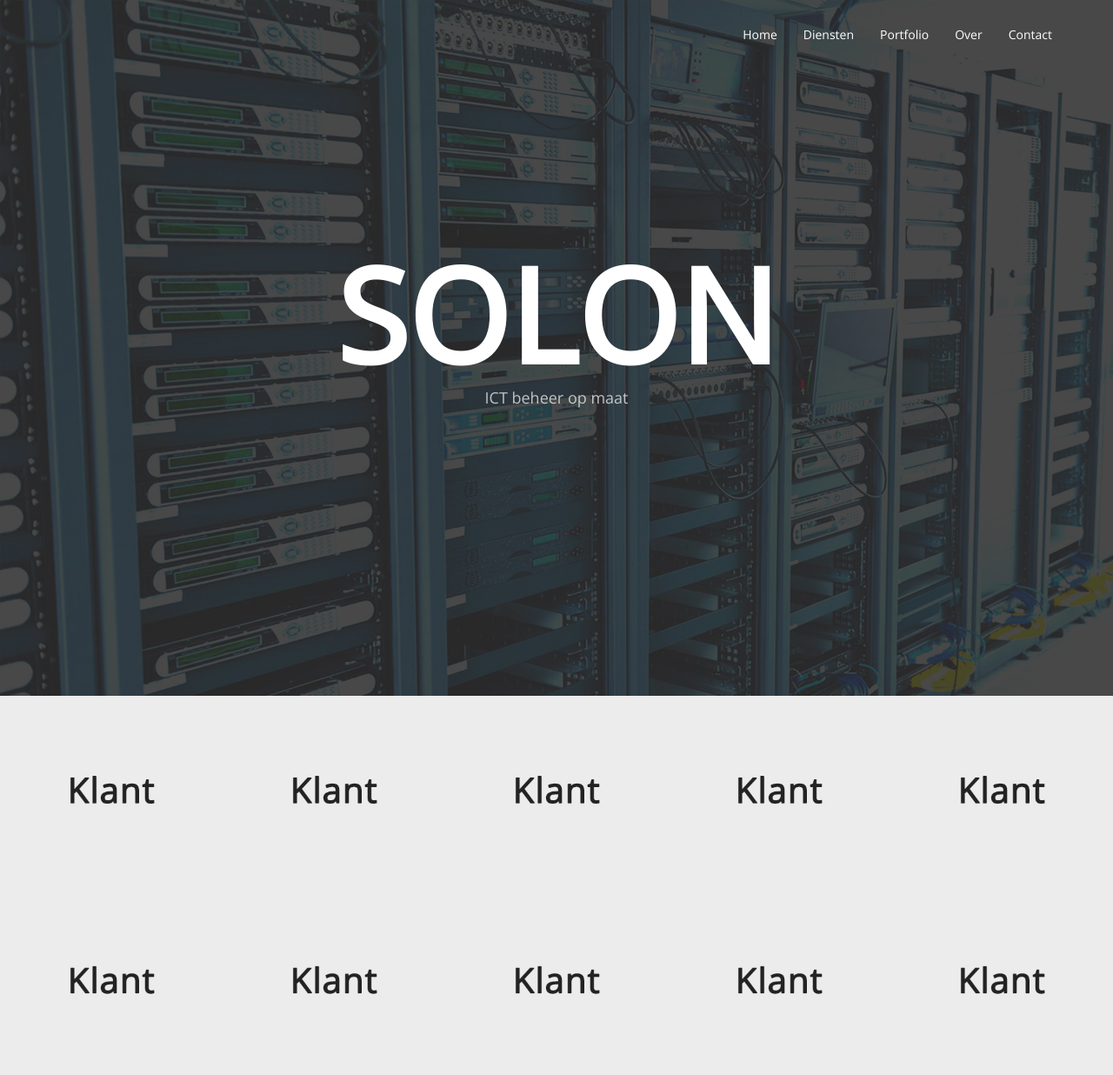
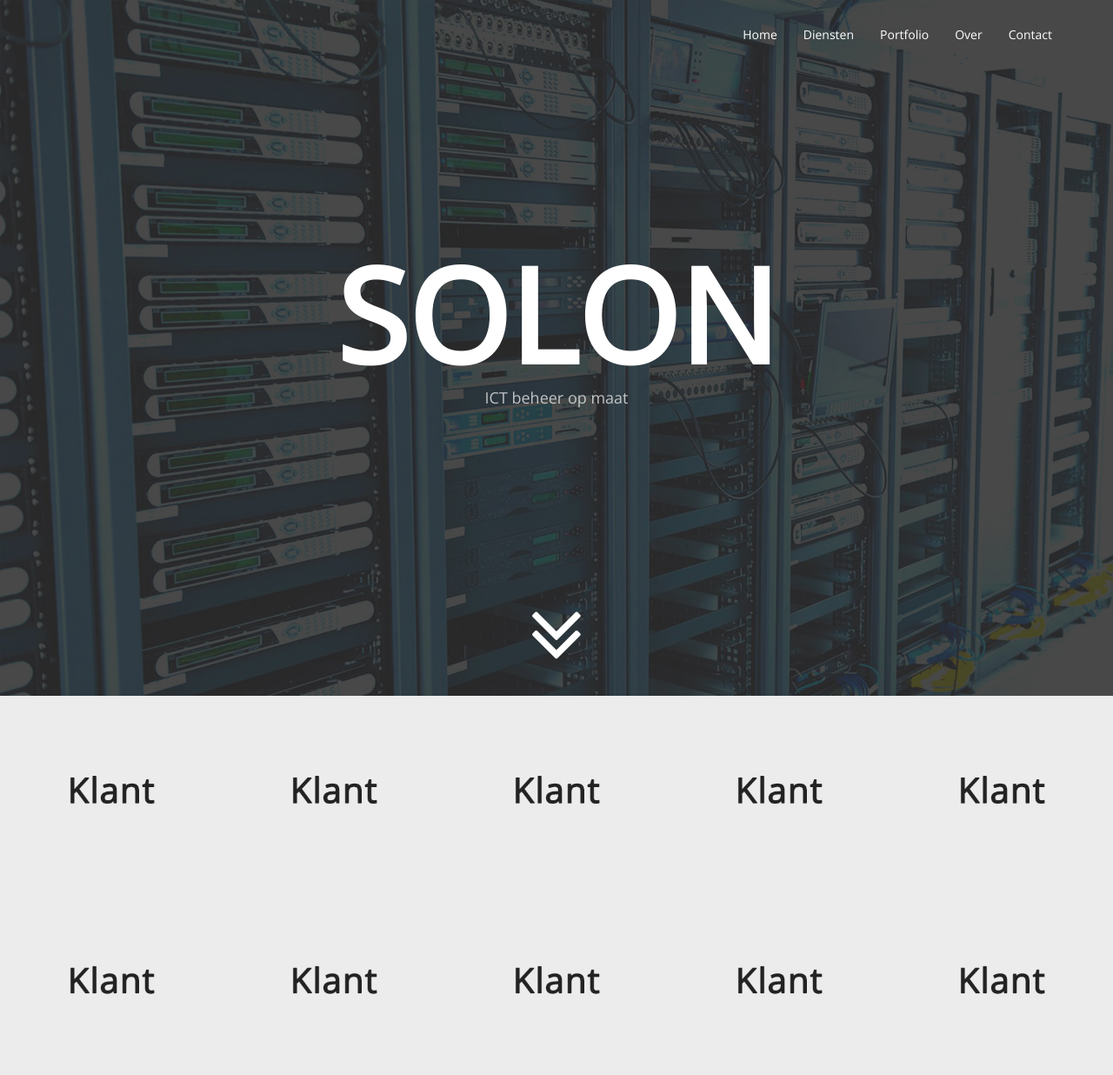
Before and after one commit to solon-ict/website, a PHP site: page /index.html in a window 1280 px wide. Shown: the top 1236 px of the page at 87% size. Run offline with PHP 8.4, Linux system fonts and the light colour scheme; some libraries are stand-ins or nearby versions.

Commit message:
add header scroll button

```diff
--- a/css/style.css
+++ b/css/style.css
@@ -111,6 +111,23 @@ header {
   text-align: center;
   color: white;
 }
+header .header-scroll-button {
+  width: 100%;
+  position: absolute;
+  bottom: 0;
+  text-align: center;
+  font-size: 100px;
+}
+header .header-scroll-button > a {
+  color: white;
+  -webkit-transition: all 0.35s;
+  -moz-transition: all 0.35s;
+  transition: all 0.35s;
+}
+header .header-scroll-button > a:hover,
+header .header-scroll-button > a:focus {
+  color: #f3c13a;
+}
 header .header-content {
   position: relative;
   text-align: center;
@@ -133,6 +150,23 @@ header .header-content .header-content-inner p {
 @media (min-width: 768px) {
   header {
     min-height: 100%;
+  }
+  header .header-scroll-button {
+    width: 100%;
+    position: absolute;
+    bottom: 0;
+    text-align: center;
+    font-size: 100px;
+  }
+  header .header-scroll-button > a {
+    color: white;
+    -webkit-transition: all 0.35s;
+    -moz-transition: all 0.35s;
+    transition: all 0.35s;
+  }
+  header .header-scroll-button > a:hover,
+  header .header-scroll-button > a:focus {
+    color: #f3c13a;
   }
   header .header-content {
     position: absolute;
--- a/css/style.less
+++ b/css/style.less
@@ -107,6 +107,21 @@ header {
   text-align: center;
   color: white;
 
+  .header-scroll-button {
+    width: 100%;
+    position: absolute;
+    bottom: 0;
+    text-align: center;
+    font-size: 100px;
+    > a {
+      color: white;
+      .transition-all;
+      &:hover, &:focus {
+        color: @color-primary;
+      }
+    }
+  }
+
   .header-content {
     position: relative;
     text-align: center;
@@ -131,6 +146,22 @@ header {
 
   @media (min-width: 768px) {
         min-height: 100%;
+
+        .header-scroll-button {
+          width: 100%;
+          position: absolute;
+          bottom: 0;
+          text-align: center;
+          font-size: 100px;
+          > a {
+            color: white;
+            .transition-all;
+            &:hover, &:focus {
+              color: @color-primary;
+            }
+          }
+        }
+
         .header-content {
             position: absolute;
             top: 50%;
--- a/index.html
+++ b/index.html
@@ -42,6 +42,11 @@
           <h1 id="homeHeading">Solon</h1>
           <p>ICT beheer op maat</p>
         </div>
+      </div>
+      <div class="header-scroll-button">
+        <a class="page-scroll" href="#diensten">
+          <i class="fa fa-angle-double-down" aria-hidden="true"></i>
+        </a>
       </div>
     </header>
 
```
